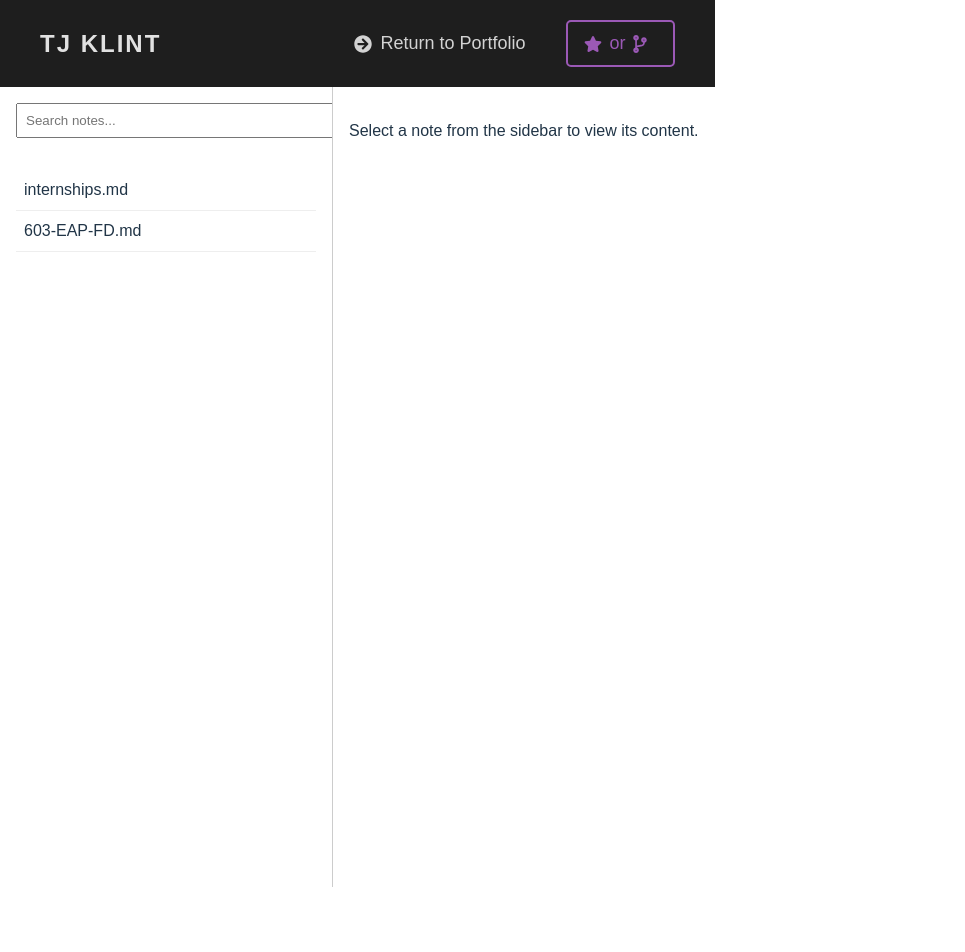
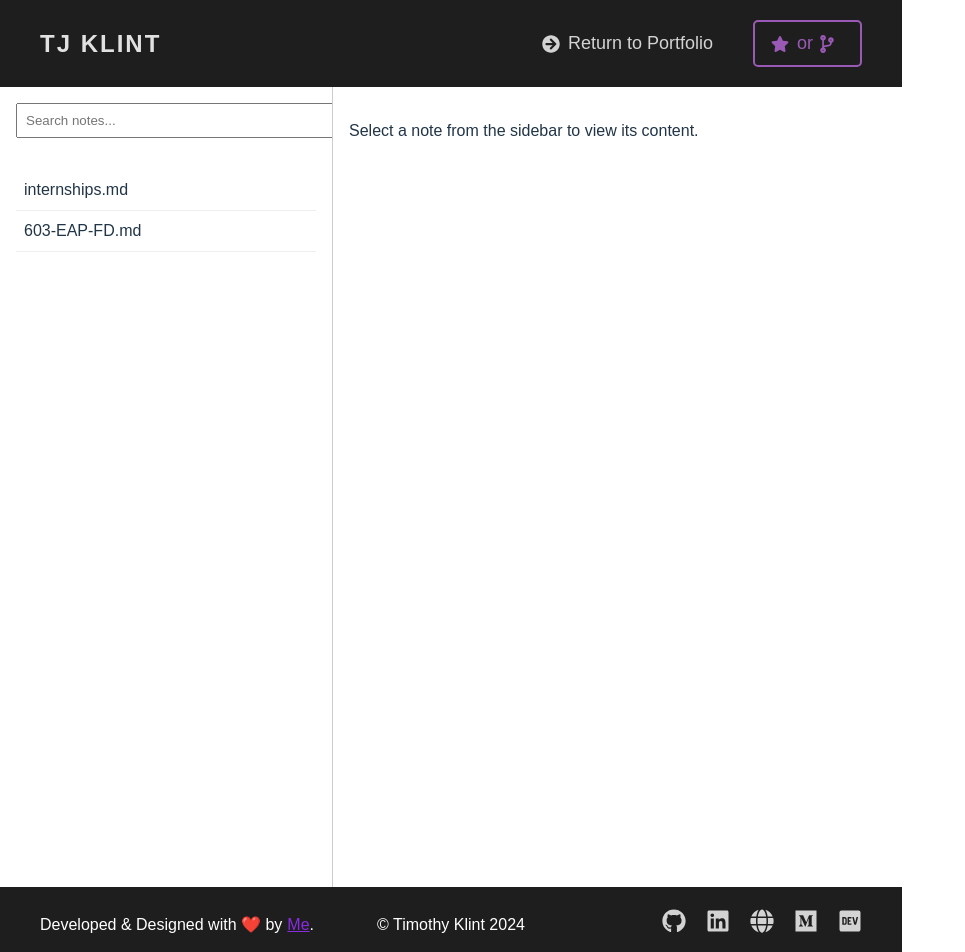
Before and after one commit to tjklint/notes, a React (Vite) app: page / in a window 1280 px wide. Shown: the top 952 px of the page, without its empty margins (0-965 px from the left). Before the commit the page ends 887 px from the top, so only its background shows below. Built offline with nearby package versions, Linux system fonts and the light colour scheme.

Commit message:
feat: add footer component with social links and styling

```diff
--- a/src/App.tsx
+++ b/src/App.tsx
@@ -1,7 +1,7 @@
 import React, { useState, useMemo } from 'react';
 import ReactMarkdown from 'react-markdown';
 import Header from './components/header/header.tsx';
-
+import Footer from './components/footer/footer.tsx';
 interface FileEntry {
   path: string;
   content: string;
@@ -66,6 +66,7 @@ const App: React.FC = () => {
         )}
       </div>
     </div>
+    <Footer />
     </div>
   );
 };
--- /dev/null
+++ b/src/components/footer/footer.scss
@@ -0,0 +1,89 @@
+.footer-container {
+  background-color: #1e1e1e; /* Dark background for the footer */
+  color: #fff; /* White text color */
+  padding: 20px 40px; /* Padding around the content */
+  text-align: center; /* Center text by default */
+  font-family: 'RobotoMono', sans-serif;
+  display: grid;
+  grid-template-columns: repeat(3, 1fr); /* Three equal-width columns */
+  align-items: center; /* Vertically align items in the grid */
+
+  /* Stack the footer elements vertically on smaller screens */
+  @media (max-width: 768px) {
+    display: flex;
+    flex-direction: column; /* Stack items vertically */
+    text-align: center; /* Ensure text remains centered */
+    gap: 10px; /* Add spacing between stacked items */
+  }
+
+  .footer-content {
+    display: flex;
+    flex-direction: column;
+    align-items: center; /* Center align content in each column */
+
+    /* Ensure alignment stays centered on smaller screens */
+    @media (max-width: 768px) {
+      align-items: center;
+      text-align: center;
+    }
+  }
+
+  .purple-heart {
+    color: #8a2be2; /* Purple color for the heart icon */
+  }
+
+  .footer-link {
+    color: #8a2be2; /* Purple color for footer links */
+    text-decoration: underline; /* Underline links */
+    margin-left: 5px; /* Small left margin to separate from text */
+  }
+
+  .social-icons {
+    display: flex;
+    justify-content: flex-end; /* Align social icons to the right */
+    gap: 20px; /* Add space between icons */
+
+    /* Center the social icons on smaller screens */
+    @media (max-width: 768px) {
+      justify-content: center;
+    }
+
+    a {
+      color: #d3d3d3; /* Light grey for social icons */
+      font-size: 1.5em; /* Size of social icons */
+      transition: color 0.3s; /* Smooth transition for hover effect */
+
+      &:hover {
+        color: #8a2be2; /* Change icon color to purple on hover */
+      }
+    }
+  }
+
+  p {
+    margin: 0; /* Remove default paragraph margin */
+  }
+
+  .left-align {
+    text-align: left; /* Align text to the left */
+
+    /* Center-align on mobile */
+    @media (max-width: 768px) {
+      text-align: center;
+      padding-bottom: 5px; /* Add space below the text */
+    }
+  }
+
+  .center-align {
+    text-align: center; /* Center text */
+  }
+
+  .right-align {
+    text-align: right; /* Align text to the right */
+
+    /* Center-align on mobile */
+    @media (max-width: 768px) {
+      text-align: center;
+      padding-top: 5px; /* Add space above the text */
+    }
+  }
+}
--- /dev/null
+++ b/src/components/footer/footer.tsx
@@ -0,0 +1,28 @@
+import React from 'react';
+import './footer.scss';
+import { FaGithub, FaLinkedin, FaGlobe, FaMedium, FaDev } from 'react-icons/fa';
+
+const Footer: React.FC = () => {
+  return (
+    <footer className="footer-container">
+      <div className="left-align">
+        <p>
+          Developed & Designed with <span className="purple-heart">❤️</span> by
+          <a href="https://linkedin.com/in/timothy-klint" target="_blank" rel="noopener noreferrer" className="footer-link">Me</a>.
+        </p>
+      </div>
+      <div className="center-align">
+        <p>&copy; Timothy Klint 2024</p>
+      </div>
+      <div className="right-align social-icons">
+        <a href="https://github.com/tjklint" target="_blank" rel="noopener noreferrer"><FaGithub /></a>
+        <a href="https://linkedin.com/in/timothy-klint" target="_blank" rel="noopener noreferrer"><FaLinkedin /></a>
+        <a href="https://tjklint.com" target="_blank" rel="noopener noreferrer"><FaGlobe /></a>
+        <a href="https://medium.com/@tjklint" target="_blank" rel="noopener noreferrer"><FaMedium /></a>
+        <a href="https://dev.to/tjklint" target="_blank" rel="noopener noreferrer"><FaDev /></a>
+      </div>
+    </footer>
+  );
+};
+
+export default Footer;
```
